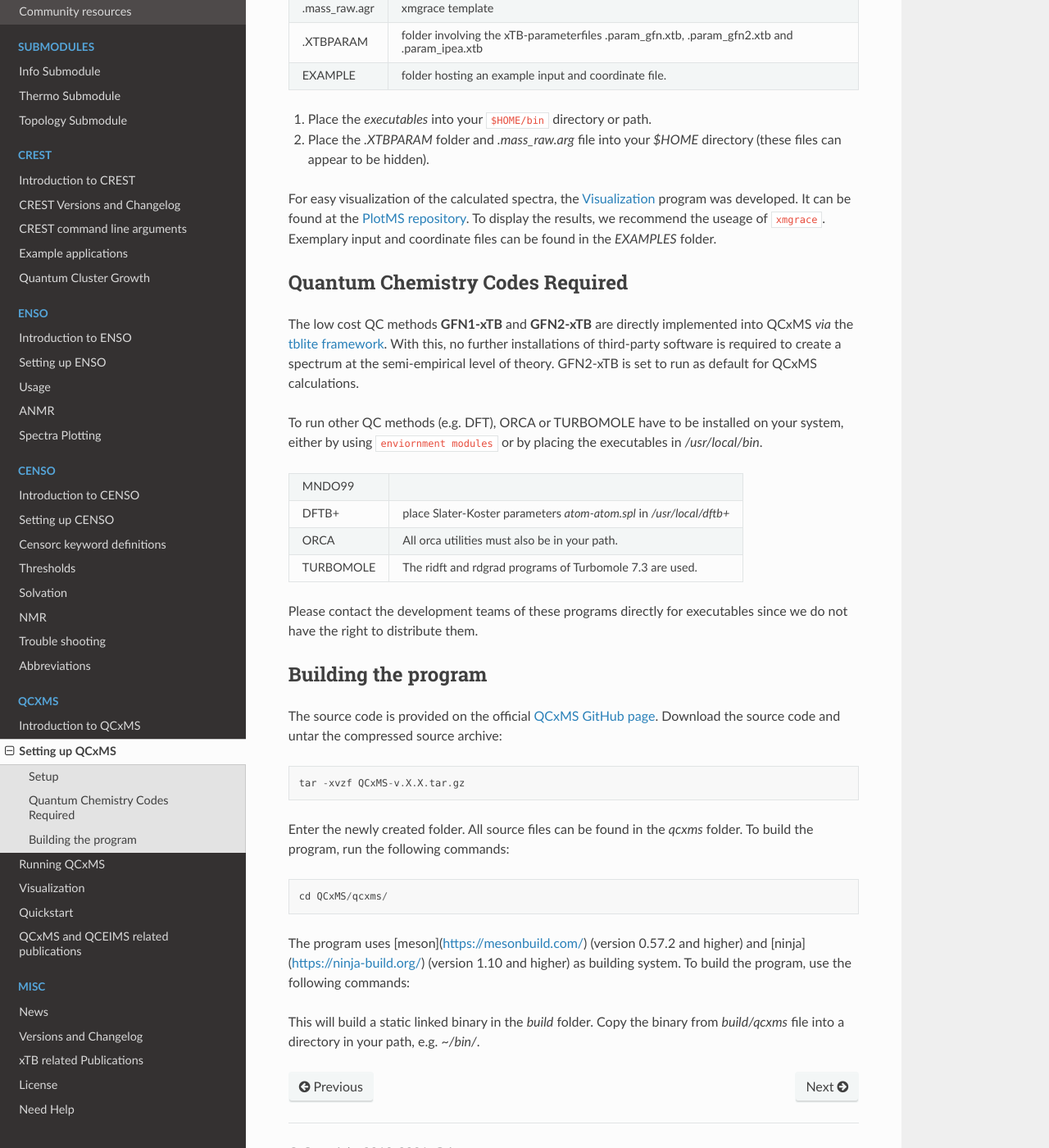
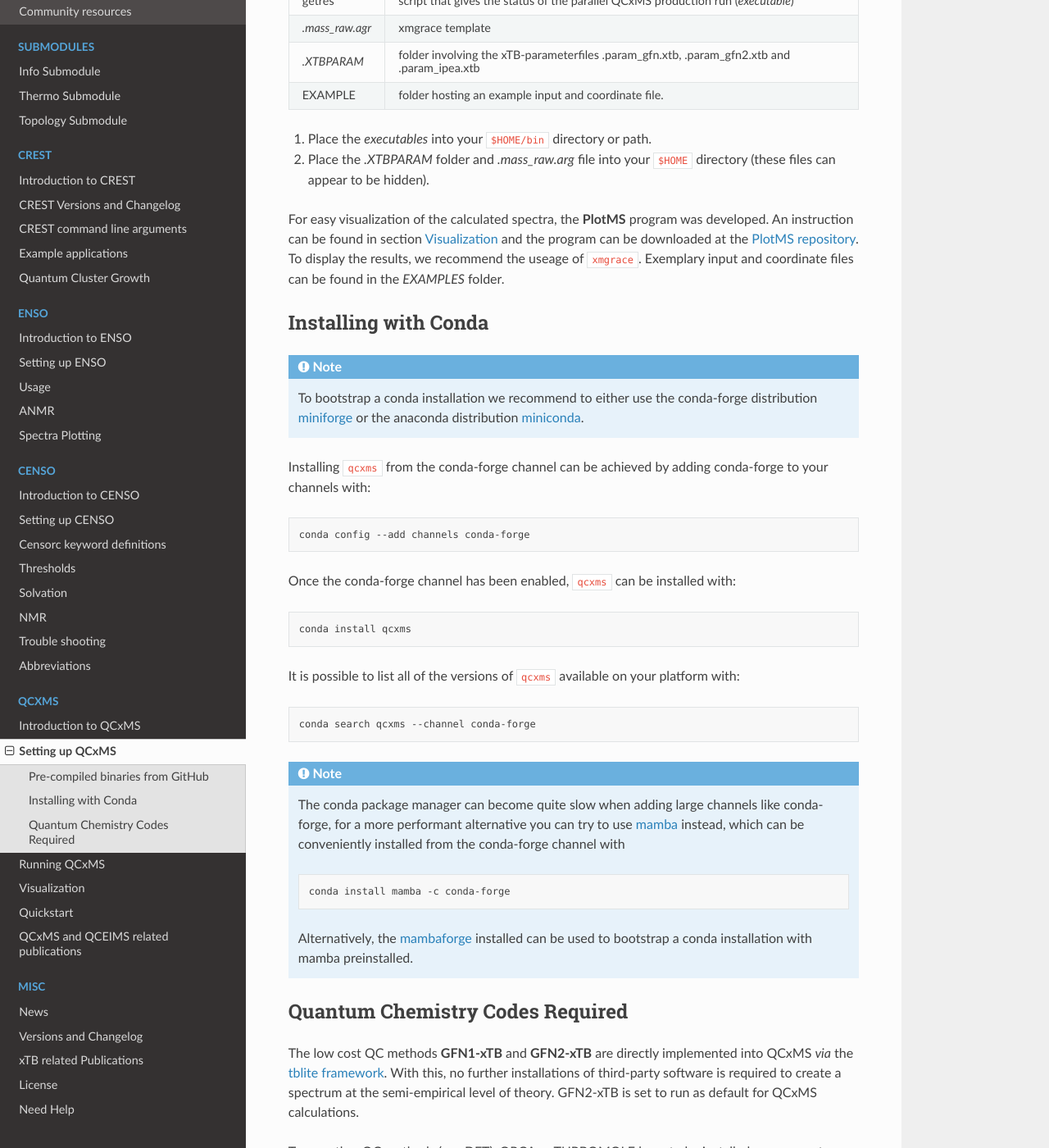
Before and after one commit to grimme-lab/xtb_docs, a Sphinx documentation site: the page built from source/qcxms_doc/qcxms_setup.rst, in a window 1280 px wide and 1400 px high, scrolled down 793 px. Shown: the whole window at 82% size. Built offline with Sphinx 7.4.7 and the Read the Docs theme 2.0.0, drawn with Linux system fonts in a browser that asks for light colours; pages that are not in the unit, such as notebooks, are missing from menus; some of the changed text lies outside the part shown.

Commit message:
QCxMS Version 5.2.0 update

```diff
--- a/source/qcxms_doc/qcxms_setup.rst
+++ b/source/qcxms_doc/qcxms_setup.rst
@@ -1,12 +1,14 @@
-=================
+*****************
 Setting up QCxMS
-=================
+*****************
 
-.. contents::
+.. contents:: Table of Contents
 
-Setup
-=====
+Pre-compiled binaries from GitHub
+=================================
 
+A pre-compiled executable of the latest program version can be found on the `latest release
+<https://github.com/qcxms/QCxMS/releases/latest>`_ page on GitHub.
 Follow the instructions to use QCxMS without the need of installing or building anything.
 
 Untar the zipped archive:
@@ -15,34 +17,82 @@
 
    > tar -xvzf QCxMS_v.X.X.tar.xz
 
-Replace the *X.X* with the current version number. The program is  only runs on Linux operating systems.
+Replace the *X.X* with the current version number.
+The program is designed to run on Linux operating systems.
 
 The following files are being extracted:
 
-+---------------+----------------------------------------------------------------------------------------------+
-| qcxms         |  main program (`executable`)                                                                 |
-+---------------+----------------------------------------------------------------------------------------------+
-| pqcxms        |  script that runs trajectories in parallel locally (`executable`)                            |
-+---------------+----------------------------------------------------------------------------------------------+
-| q-batch       |  script that runs trajectories on a cluster with a queueing system  (`executable`)           |
-+---------------+----------------------------------------------------------------------------------------------+
-| getres        |  script that gives the status of the parallel QCEIMS production run (`executable`)           |
-+---------------+----------------------------------------------------------------------------------------------+
-| .mass_raw.agr |  xmgrace template                                                                            |
-+---------------+----------------------------------------------------------------------------------------------+
-| .XTBPARAM     |  folder involving the xTB-parameterfiles .param_gfn.xtb, .param_gfn2.xtb and .param_ipea.xtb |
-+---------------+----------------------------------------------------------------------------------------------+
-| EXAMPLE       |  folder hosting an example input and coordinate file.                                        |
-+---------------+----------------------------------------------------------------------------------------------+
++-----------------+----------------------------------------------------------------------------------------------+
+| qcxms           |  main program (`executable`)                                                                 |
++-----------------+----------------------------------------------------------------------------------------------+
+| pqcxms          |  script that runs trajectories in parallel locally (`executable`)                            |
++-----------------+----------------------------------------------------------------------------------------------+
+| q-batch         |  script that runs trajectories on a cluster with a queueing system  (`executable`)           |
++-----------------+----------------------------------------------------------------------------------------------+
+| getres          |  script that gives the status of the parallel QCxMS production run (`executable`)            |
++-----------------+----------------------------------------------------------------------------------------------+
+| `.mass_raw.agr` |  xmgrace template                                                                            |
++-----------------+----------------------------------------------------------------------------------------------+
+| `.XTBPARAM`     |  folder involving the xTB-parameterfiles .param_gfn.xtb, .param_gfn2.xtb and .param_ipea.xtb |
++-----------------+----------------------------------------------------------------------------------------------+
+| EXAMPLE         |  folder hosting an example input and coordinate file.                                        |
++-----------------+----------------------------------------------------------------------------------------------+
 
 
 1. Place the `executables` into your ``$HOME/bin`` directory or path.
-2. Place the `.XTBPARAM` folder and `.mass_raw.arg` file into your `$HOME` directory (these files can appear to be hidden).
+2. Place the `.XTBPARAM` folder and `.mass_raw.arg` file into your ``$HOME`` directory (these files can appear to be hidden).
 
 
-For easy visualization of the calculated spectra, the :ref:`PlotMS` program was developed. It can be found at the `PlotMS repository <https://github.com/qcxms/PlotMS>`_.
+For easy visualization of the calculated spectra, the **PlotMS** program was developed.
+An instruction can be found in section :ref:`plotms` and the program can be downloaded at the
+`PlotMS repository <https://github.com/qcxms/PlotMS>`_.
 To display the results, we recommend the useage of ``xmgrace``.
 Exemplary input and coordinate files can be found in the `EXAMPLES` folder.
+
+
+Installing with Conda
+=====================
+
+.. note::
+
+   To bootstrap a conda installation we recommend to either use
+   the conda-forge distribution
+   `miniforge <https://github.com/conda-forge/miniforge/releases/latest>`_
+   or the anaconda distribution
+   `miniconda <https://docs.conda.io/en/latest/miniconda.html>`_.
+
+Installing ``qcxms`` from the conda-forge channel can be achieved by adding conda-forge to your channels with:
+
+.. code-block:: none
+
+   conda config --add channels conda-forge
+
+Once the conda-forge channel has been enabled, ``qcxms`` can be installed with:
+
+.. code-block:: none
+
+   conda install qcxms
+
+It is possible to list all of the versions of ``qcxms`` available on your platform with:
+
+.. code-block:: none
+
+   conda search qcxms --channel conda-forge
+
+.. note::
+
+   The conda package manager can become quite slow when adding large channels
+   like conda-forge, for a more performant alternative you can try to use
+   `mamba <https://github.com/thesnakepit/mamba>`_ instead, which can be conveniently
+   installed from the conda-forge channel with
+
+   .. code-block:: none
+
+      conda install mamba -c conda-forge
+
+   Alternatively, the `mambaforge <https://github.com/conda-forge/miniforge/releases>`_
+   installed can be used to bootstrap a conda installation with mamba preinstalled.
+
 
 
 Quantum Chemistry Codes Required
@@ -67,32 +117,3 @@
 
 Please contact the development teams of these programs directly for executables since we do not have the
 right to distribute them.
-
-
-Building the program
-====================
-
-.. note::
-The source code is provided on the official `QCxMS GitHub page <https://github.com/qcxms/QCxMS>`_.
-Download the source code and untar the compressed source archive:
-
-.. code::
-
-   tar -xvzf QCxMS-v.X.X.tar.gz
-
-Enter the newly created folder. All source files can be found in the `qcxms` folder.
-To build the program, run the following commands:
-
-.. code-block::
-
-   cd QCxMS/qcxms/
-
-The program uses [meson](https://mesonbuild.com/) (version 0.57.2 and higher) and [ninja](https://ninja-build.org/) (version 1.10 and higher) as building system.
-To build the program, use the following commands:
-
-.. code::
-  export FC=ifort CC=icc
-  meson setup build -Dfortran_link_args=-static
-  ninja -C build
-
-This will build a static linked binary in the `build` folder. Copy the binary from `build/qcxms` file into a directory in your path, e.g. `~/bin/`.
```
Also changed, not shown: source/qcxms_doc/qcxms_cites.rst (+15 -0 lines), source/qcxms_doc/qcxms_ex.rst (+37 -27 lines), source/qcxms_doc/qcxms_plot.rst (+13 -15 lines).
